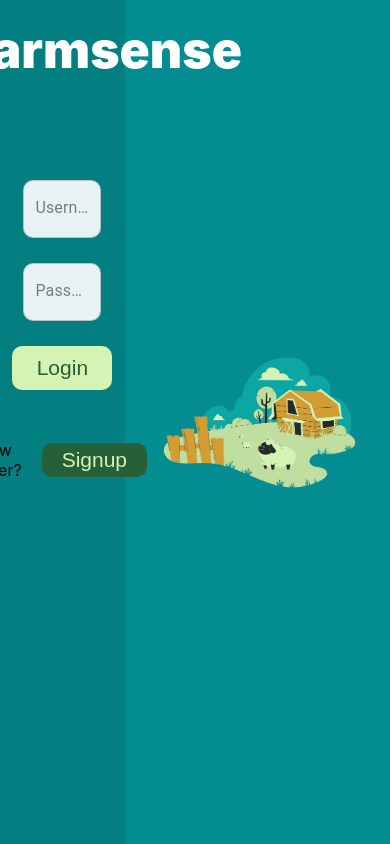
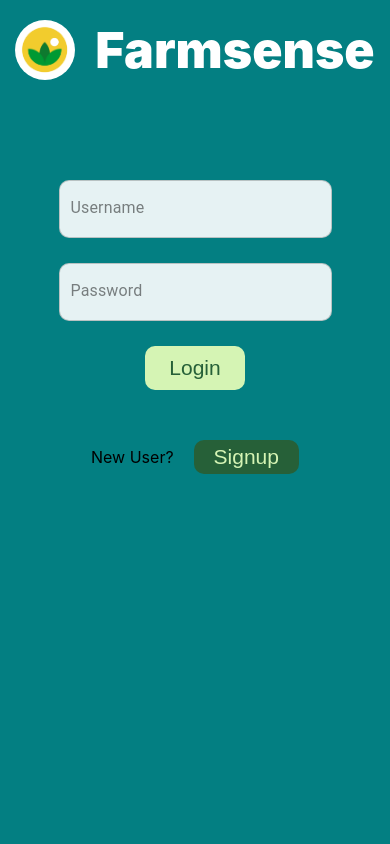
Before and after one commit to arnavzek/crop-yield-frontend, a React (Create React App) app: page / in a window 390 px wide. Built offline with nearby package versions, Linux system fonts and the light colour scheme.

Commit message:
made it responsive

```diff
--- a/src/components/AuthPageBase.js
+++ b/src/components/AuthPageBase.js
@@ -8,6 +8,11 @@ const Container = styled.div`
   width: 100vw;
   overflow: hidden;
   background-color: var(--color2);
+
+  @media (max-width: 900px) {
+    display: flex;
+    flex-direction: column;
+  }
 `;
 
 const LeftSection = styled.div`
@@ -18,6 +23,11 @@ const LeftSection = styled.div`
   align-items: center;
   background-color: var(--translucentInteraction);
   gap: 20px;
+
+  @media (max-width: 900px) {
+    width: 100vw;
+    height: 100vh;
+  }
 `;
 
 const Inputs = styled.div`
@@ -34,6 +44,10 @@ const RightSection = styled.div`
   display: flex;
   justify-content: center;
   align-items: center;
+
+  @media (max-width: 900px) {
+    display: none;
+  }
 `;
 const HeroImage = styled.img`
   width: 60vw;
--- a/src/components/CustomBarChart.js
+++ b/src/components/CustomBarChart.js
@@ -7,7 +7,7 @@ const Container = styled.div`
   display: flex;
   flex-direction: column;
   /* margin-top: 10px; */
-  width: 33vw;
+  width: auto;
   align-items: center;
 `;
 const Title = styled.div`
@@ -17,6 +17,12 @@ const Title = styled.div`
 `;
 
 export default function CustomBarChart({ data, labels, title }) {
+  let width = window.innerWidth * 0.3;
+
+  if (window.innerWidth < 900) {
+    width = window.innerWidth * 0.9;
+  }
+
   return (
     <Container>
       <Title>{title}</Title>
@@ -45,7 +51,7 @@ export default function CustomBarChart({ data, labels, title }) {
             label: labels[3],
           },
         ]}
-        width={window.innerWidth * 0.3}
+        width={width}
         height={400}
       />
     </Container>
--- a/src/components/Header.js
+++ b/src/components/Header.js
@@ -43,8 +43,8 @@ const Right = styled.div`
 
   @media (max-width: 900px) {
     width: 100vw;
-    overflow: hidden;
-    height: auto;
+    overflow: unset;
+    height: unset;
   }
 `;
 
@@ -205,7 +205,7 @@ const NavContainer = styled.div`
   color: var(--color1);
   font-weight: 900;
   padding: 15px;
-  width: 70%;
+  width: 100%;
   border-radius: 10px;
   transition: all 0.15s ease-in-out;
   cursor: pointer;
@@ -213,6 +213,10 @@ const NavContainer = styled.div`
   cursor: pointer;
   &:hover {
     background-color: var(--color3);
+  }
+
+  @media (max-width: 900px) {
+    width: 90%;
   }
 `;
 const NavIcon = styled.div`
--- a/src/components/WithBackground.js
+++ b/src/components/WithBackground.js
@@ -4,6 +4,11 @@ const Container = styled.div`
   position: relative;
   width: 100%;
   height: 100vh;
+
+  @media (max-width: 900px) {
+    height: auto;
+    min-height: 100vh;
+  }
 `;
 
 const Background = styled.div`
--- a/src/components/pages/AboutUs.js
+++ b/src/components/pages/AboutUs.js
@@ -14,6 +14,10 @@ const Container = styled.div`
   height: 100vh;
   overflow: hidden;
   position: relative;
+
+  @media (max-width: 900px) {
+    height: auto;
+  }
 `;
 
 const Title = styled.div`
@@ -26,6 +30,10 @@ const Team = styled.div`
   flex-direction: row;
   justify-content: center;
   gap: 20px;
+
+  @media (max-width: 900px) {
+    flex-direction: column;
+  }
 `;
 const Section = styled.div`
   margin-top: 50px;
--- a/src/components/pages/DashboardStat.js
+++ b/src/components/pages/DashboardStat.js
@@ -27,6 +27,12 @@ const Row1 = styled.div`
 `;
 
 export default function DashboardStat({ prodData }) {
+  let width = window.innerWidth * 0.3;
+
+  if (window.innerWidth < 900) {
+    width = window.innerWidth * 0.9;
+  }
+
   return (
     <Container>
       <Row1>
@@ -68,7 +74,7 @@ export default function DashboardStat({ prodData }) {
               label: "Production Stat",
             },
           ]}
-          width={400}
+          width={width}
           height={400}
         />
       </Row1>
--- a/src/components/pages/GovernmentSchemes.js
+++ b/src/components/pages/GovernmentSchemes.js
@@ -20,6 +20,11 @@ const Content = styled.div`
   display: grid;
   grid-template-columns: 1fr 1fr;
   gap: 40px;
+
+  @media (max-width: 900px) {
+    display: flex;
+    flex-direction: column;
+  }
 `;
 
 let schemes = [
--- a/src/components/pages/Predict.js
+++ b/src/components/pages/Predict.js
@@ -110,6 +110,10 @@ const ResultCard = styled.div`
   font-size: 30px;
   gap: 30px;
   padding: 30px;
+
+  @media (max-width: 900px) {
+    font-size: 10px;
+  }
 `;
 
 const Inputs = styled.div`
@@ -129,6 +133,10 @@ const Card = styled.div`
   flex-direction: column;
   padding: 0;
   width: 38vw;
+
+  @media (max-width: 900px) {
+    width: 90vw;
+  }
 `;
 
 const FieldAndValue = styled.div`
--- a/src/components/pages/Signup.js
+++ b/src/components/pages/Signup.js
@@ -22,7 +22,7 @@ const MainInputs = styled.div`
   align-items: center;
   gap: 25px;
   margin-top: 50px;
-  width: 20vw;
+  width: 70%;
 `;
 const PrimaryButton = styled(Button)`
   padding: 10px 20px;
--- a/src/components/pages/Tips.js
+++ b/src/components/pages/Tips.js
@@ -20,6 +20,11 @@ const Content = styled.div`
   display: grid;
   grid-template-columns: 1fr 1fr;
   gap: 40px;
+
+  @media (max-width: 900px) {
+    display: flex;
+    flex-direction: column;
+  }
 `;
 
 let schemes = [
--- a/src/components/pages/login.js
+++ b/src/components/pages/login.js
@@ -22,7 +22,7 @@ const MainInputs = styled.div`
   align-items: center;
   gap: 25px;
   margin-top: 50px;
-  width: 20vw;
+  width: 70%;
 `;
 const PrimaryButton = styled(Button)`
   padding: 10px 20px;
```
